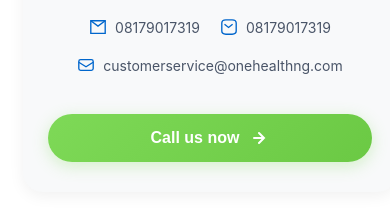
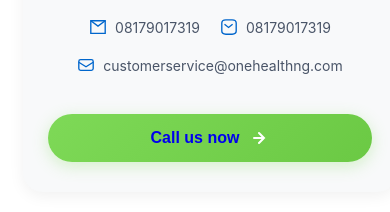
Before and after one commit to Austine-hub/pharmacyJUJA, a React (Vite) app: page / in a window 390 px wide. Shown: the part 4087-4299 px from the top of the page. Built offline with nearby package versions, Linux system fonts and the light colour scheme.

Commit message:
added responsiveness to my social icons

```diff
--- a/src/components/Topbar.tsx
+++ b/src/components/Topbar.tsx
@@ -36,12 +36,12 @@
   }, [handleScroll]);
 
   const handlePhoneCall = useCallback(() => {
-    window.location.href = "tel:+254700000000";
+    window.location.href = "tel:+254796787207";
   }, []);
 
   const handleWhatsAppOrder = useCallback(() => {
     window.open(
-      "https://wa.me/254700000000?text=Hello! I would like to order medicine.",
+      "https://wa.me/254796787207?text=Hello! I would like to order medicine.",
       "_blank",
       "noopener,noreferrer"
     );
--- a/src/products/OurPharmacy.module.css
+++ b/src/products/OurPharmacy.module.css
@@ -207,6 +207,13 @@
   transform: translateY(0);
 }
 
+
+.primaryBtn,
+.secondaryBtn {
+  text-decoration: none; /* removes underline */
+  display: inline-block; /* ensures proper button-like behavior */
+}
+
 .arrowIcon {
   width: 20px;
   height: 20px;
@@ -250,4 +257,5 @@
     width: 100%;
     justify-content: center;
   }
+
 }
--- a/src/products/OurPharmacy.tsx
+++ b/src/products/OurPharmacy.tsx
@@ -1,5 +1,7 @@
 import { useEffect, useRef } from 'react';
 import styles from './OurPharmacy.module.css';
+import { Link } from "react-router-dom";
+
 
 // Import your images
 import contraceptivesImg from './../assets/medicine/contraceptives.png';
@@ -125,8 +127,10 @@
         </div>
 
         <button className={styles.callButton}>
-          Call us now
-          <svg className={styles.arrowIcon} viewBox="0 0 20 20" fill="none">
+            <Link to="/contact-us" className={styles.primaryBtn}>
+                    Call us now
+            </Link>
+            <svg className={styles.arrowIcon} viewBox="0 0 20 20" fill="none">
             <path d="M5 10h10M10 5l5 5-5 5" stroke="currentColor" strokeWidth="2" strokeLinecap="round"/>
           </svg>
         </button>
--- a/src/products/OurServices.tsx
+++ b/src/products/OurServices.tsx
@@ -19,13 +19,13 @@
 const services: Service[] = [
   {
     id: "consultation",
-    image: Service2,
+    image: Service1,
     title: "Consultation",
     description: "Professional guidance to help manage your health effectively.",
   },
   {
     id: "prescription",
-    image: Service1,
+    image: Service2,
     title: "Prescription Medication",
     description: "Dispensing prescriptions and over-the-counter medication.",
   },
```
